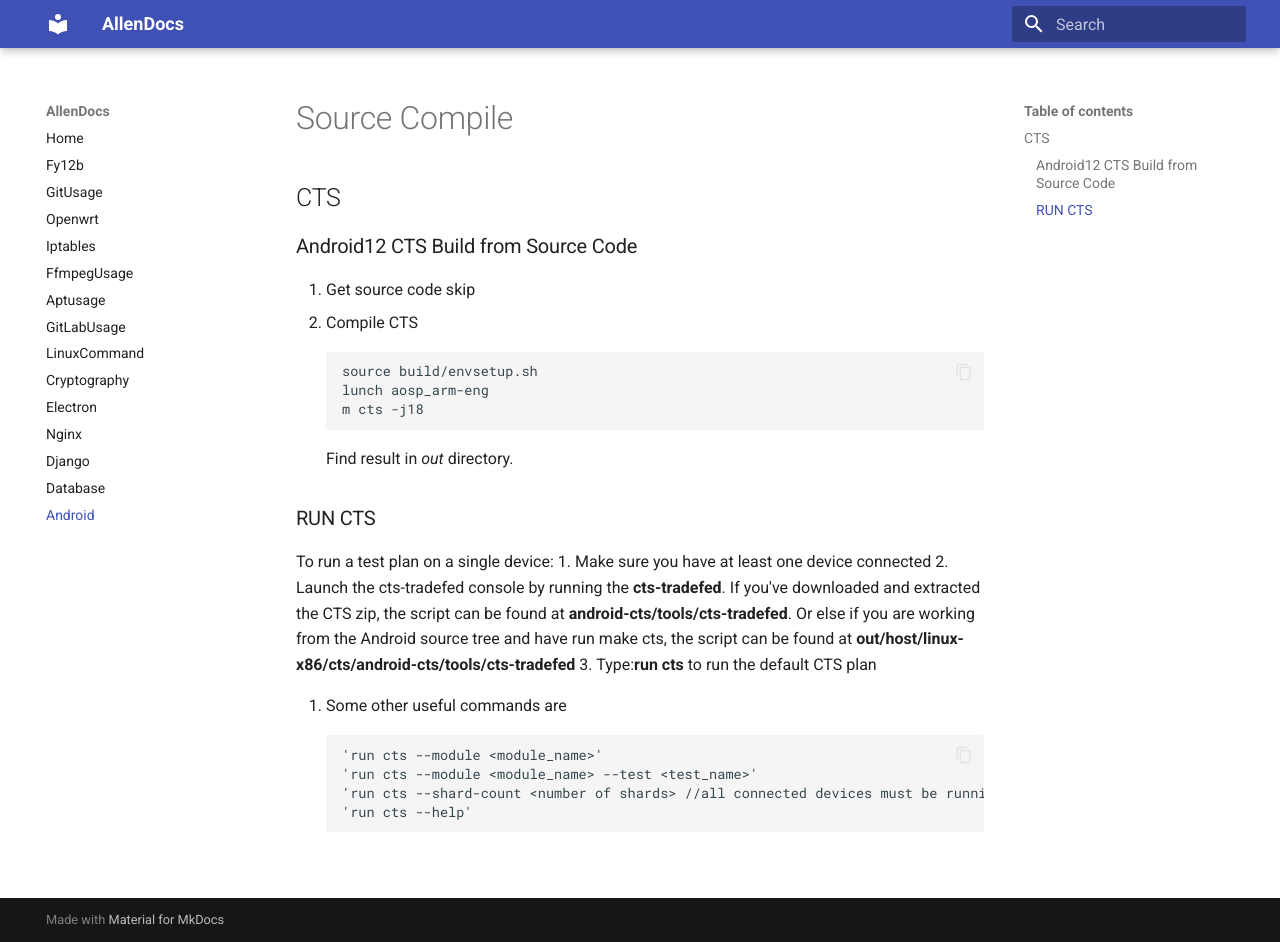
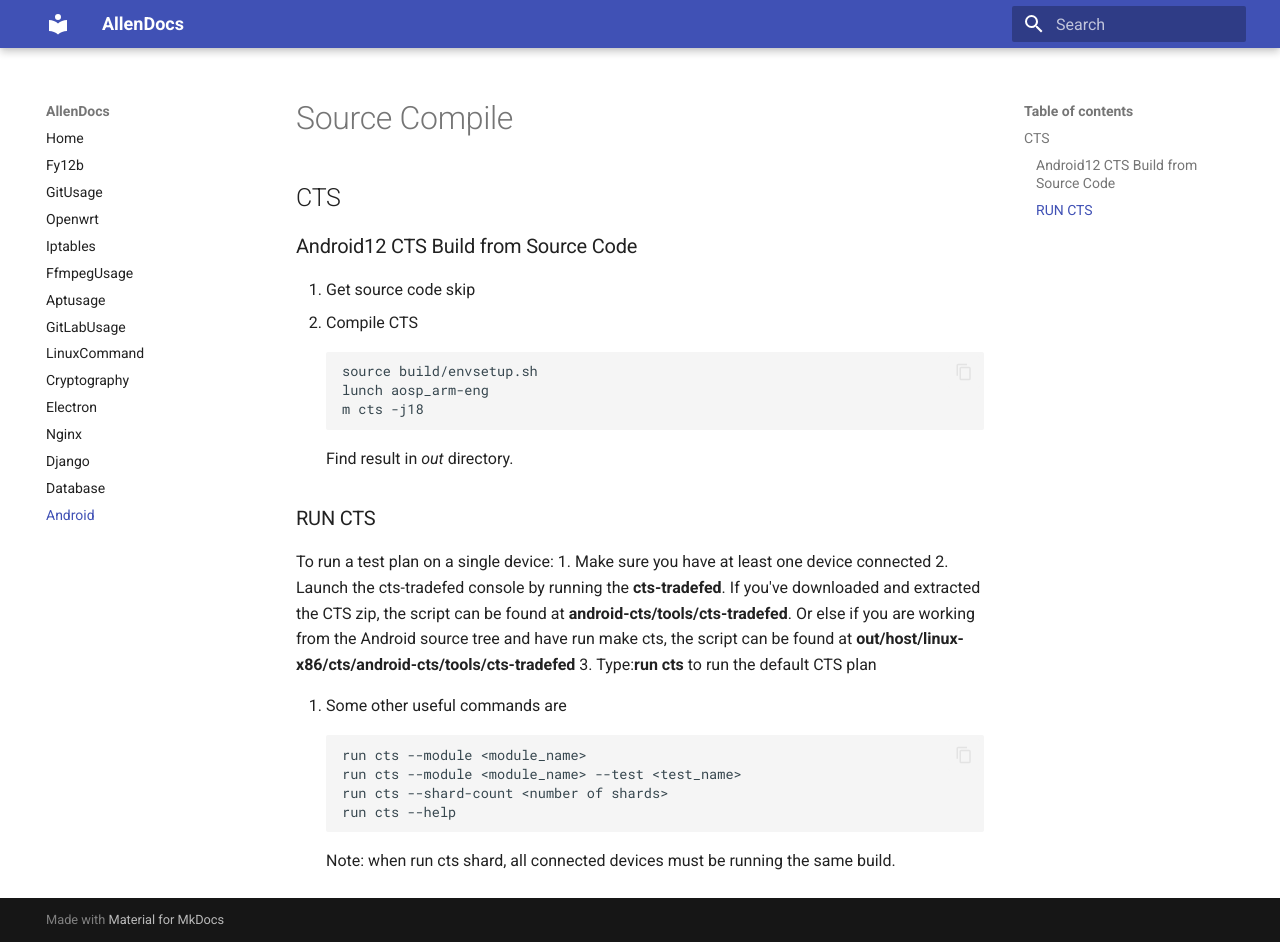
Before and after one commit to Ordinary-Capability/mydoc, an MkDocs documentation site: the page built from docs/android.md, in a window 1280 px wide and 942 px high. Built offline with MkDocs 1.6.1 and Material for MkDocs 9.7.7, drawn with Linux system fonts in a browser that asks for light colours.

Commit message:
cts update

````diff
--- a/docs/android.md
+++ b/docs/android.md
@@ -22,8 +22,9 @@ the script can be found at
 
 4. Some other useful commands are
     ```
-    'run cts --module <module_name>'
-    'run cts --module <module_name> --test <test_name>'
-    'run cts --shard-count <number of shards> //all connected devices must be running the same build
-    'run cts --help'
+    run cts --module <module_name>
+    run cts --module <module_name> --test <test_name>
+    run cts --shard-count <number of shards>
+    run cts --help
     ```
+    Note: when run cts shard, all connected devices must be running the same build.
````
